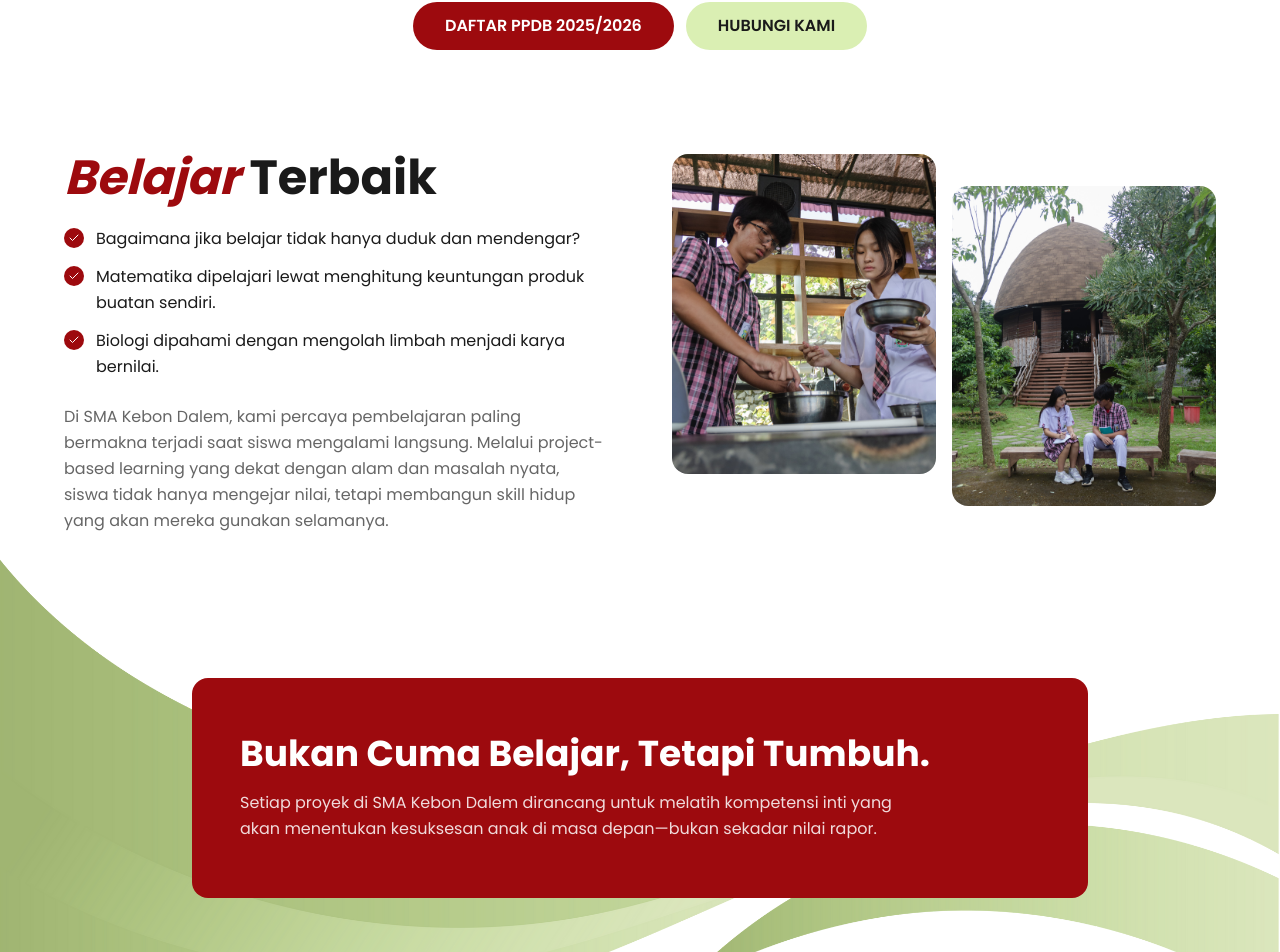
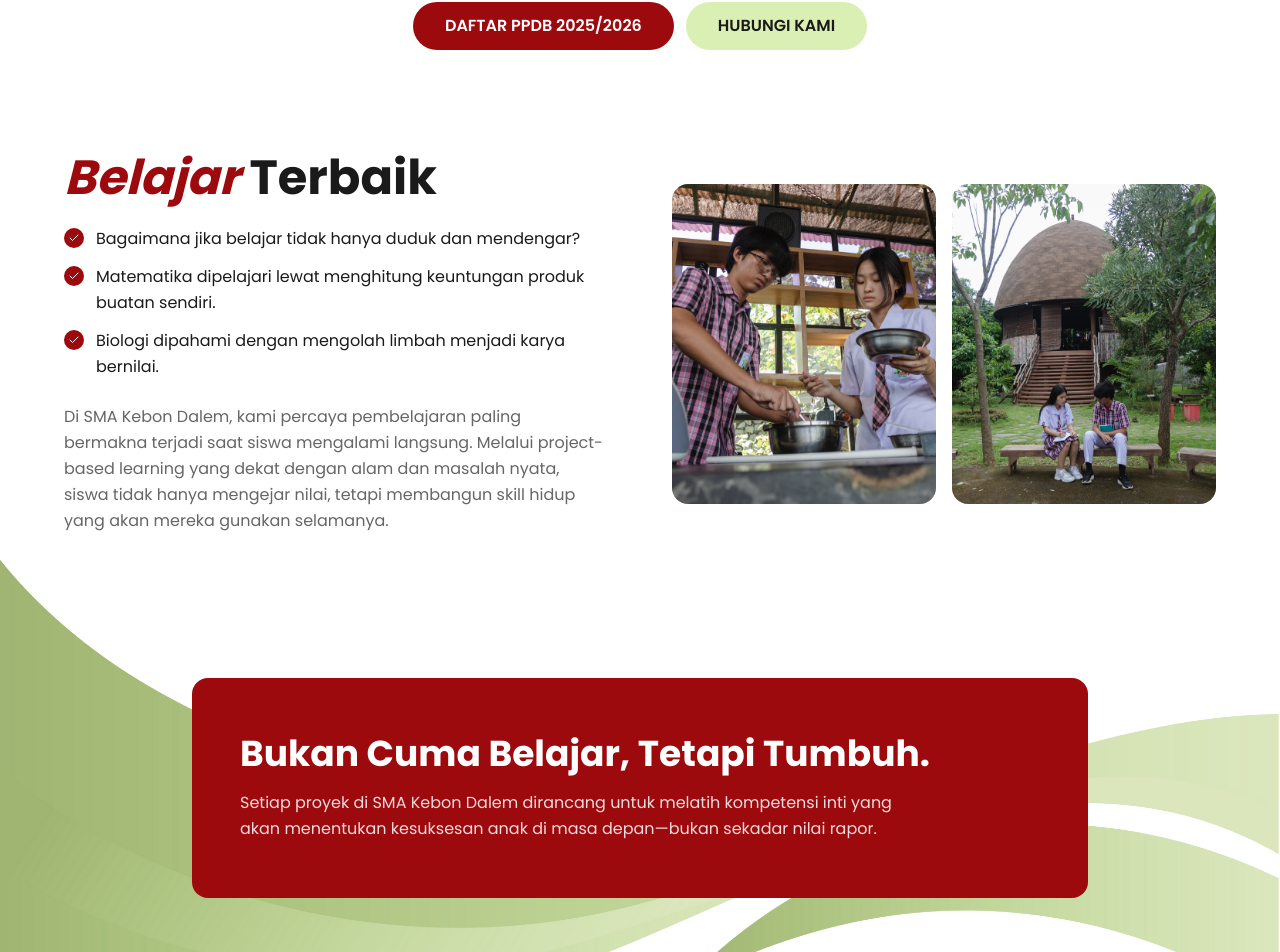
Before and after one commit to cakrawala-tumbuh/ypii-semarang-web, a Next.js app: page / in a window 1280 px wide. Shown: the part 802-1754 px from the top of the page. Built offline with nearby package versions, Linux system fonts and the light colour scheme.

Commit message:
Meluruskan image yg miring

```diff
--- a/components/belajar-terbaik-section.tsx
+++ b/components/belajar-terbaik-section.tsx
@@ -43,7 +43,7 @@ export function BelajarTerbaikSection() {
         </div>
 
         {/* Right Column - Images */}
-        <div className="relative flex flex-1 gap-4">
+        <div className="relative flex flex-1 items-center gap-4">
           <div className="relative h-64 flex-1 overflow-hidden rounded-2xl md:h-80">
             <Image
               src="/images/students-1.jpg"
@@ -52,7 +52,7 @@ export function BelajarTerbaikSection() {
               className="object-cover"
             />
           </div>
-          <div className="relative mt-8 h-64 flex-1 overflow-hidden rounded-2xl md:h-80">
+          <div className="relative h-64 flex-1 overflow-hidden rounded-2xl md:h-80">
             <Image
               src="/images/students-2.jpg"
               alt="Siswa bereksperimen dengan proyek"
```
